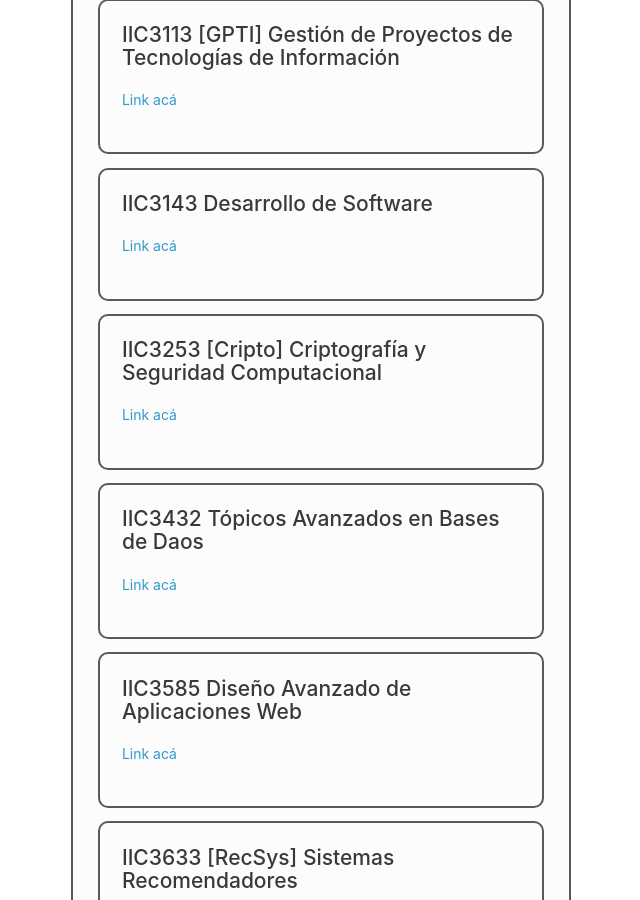
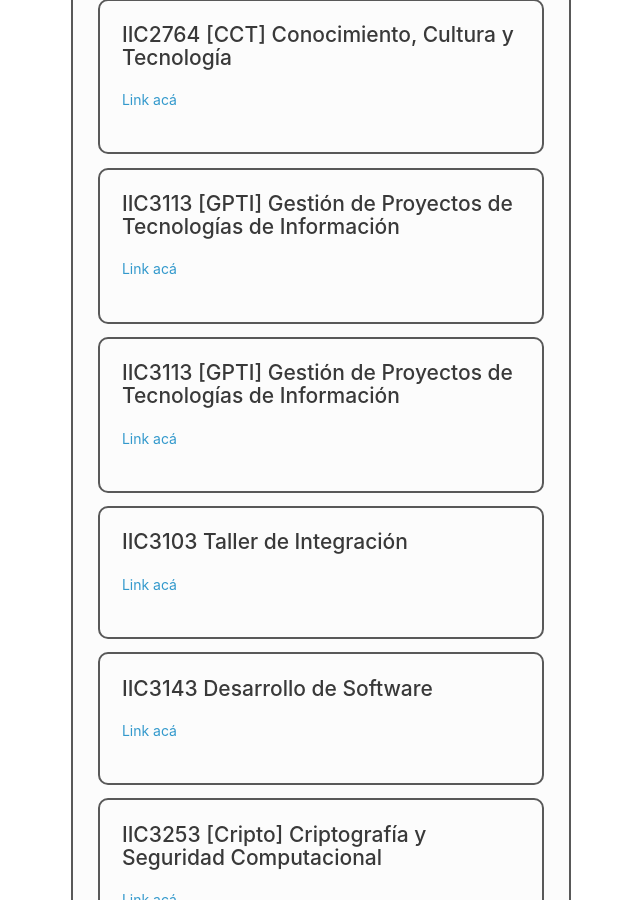
Before and after one commit to capitulo-acm-puc/capitulo-acm-puc.github.io, a Jekyll site: the page built from 6-grupos_y_canales.md, in a window 1280 px wide and 900 px high, scrolled down 6593 px. Shown: the whole window, without its empty margins (535-1175 px from the left). Built offline with Jekyll 4.4.1, drawn with Linux system fonts in a browser that asks for light colours; some of the changed text lies outside the part shown.

Commit message:
Update 6-grupos_y_canales.md

```diff
--- a/6-grupos_y_canales.md
+++ b/6-grupos_y_canales.md
@@ -202,6 +202,11 @@ Grupo de Compra y Venta de artículos
 </div>
 
 <div class="grupo">
+## IIC2553 Taller de Programación Competitiva II
+[Link acá](https://t.me/joinchat/BZnMkrwBkGdmOWM5)
+</div>
+
+<div class="grupo">
 ## IIC2613 [IA] Inteligencia Artificial
 [Link acá](https://t.me/joinchat/GjG-PRPjOUuL35-amWV0GQ)
 </div>
@@ -230,6 +235,18 @@ Grupo de Compra y Venta de artículos
 ## IIC3113 [GPTI] Gestión de Proyectos de Tecnologías de Información
 [Link acá](https://t.me/joinchat/HFM3CU8X1aGKJoSp3rTxlA)
 </div>
+
+<div class="grupo">
+## IIC3113 [GPTI] Gestión de Proyectos de Tecnologías de Información
+[Link acá](https://t.me/joinchat/HFM3CU8X1aGKJoSp3rTxlA)
+</div>
+
+
+<div class="grupo">
+## IIC3103 Taller de Integración
+[Link acá](https://t.me/joinchat/sPXnPWhETxkzZGUx)
+</div>
+
 
 <div class="grupo">
 ## IIC3143 Desarrollo de Software
```
